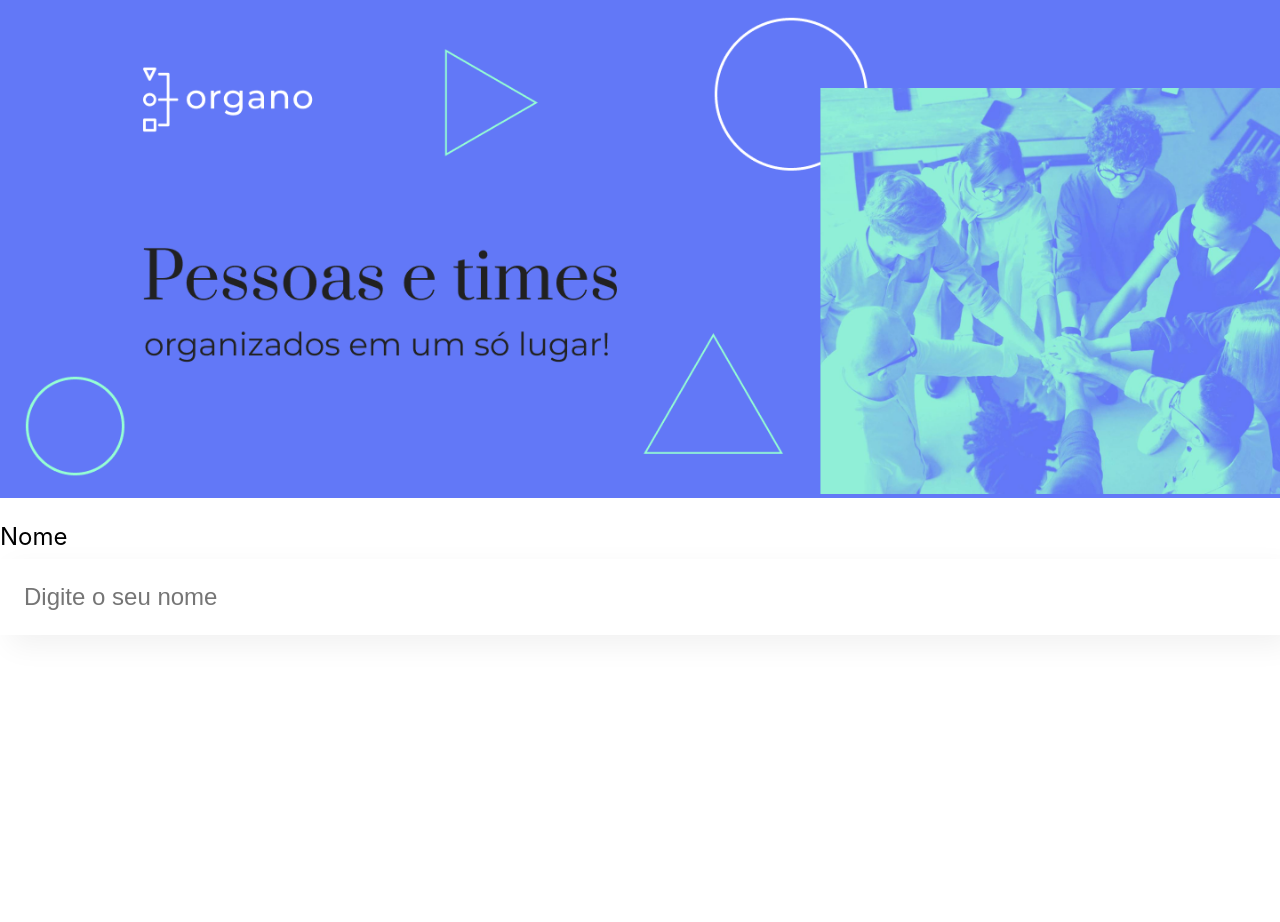
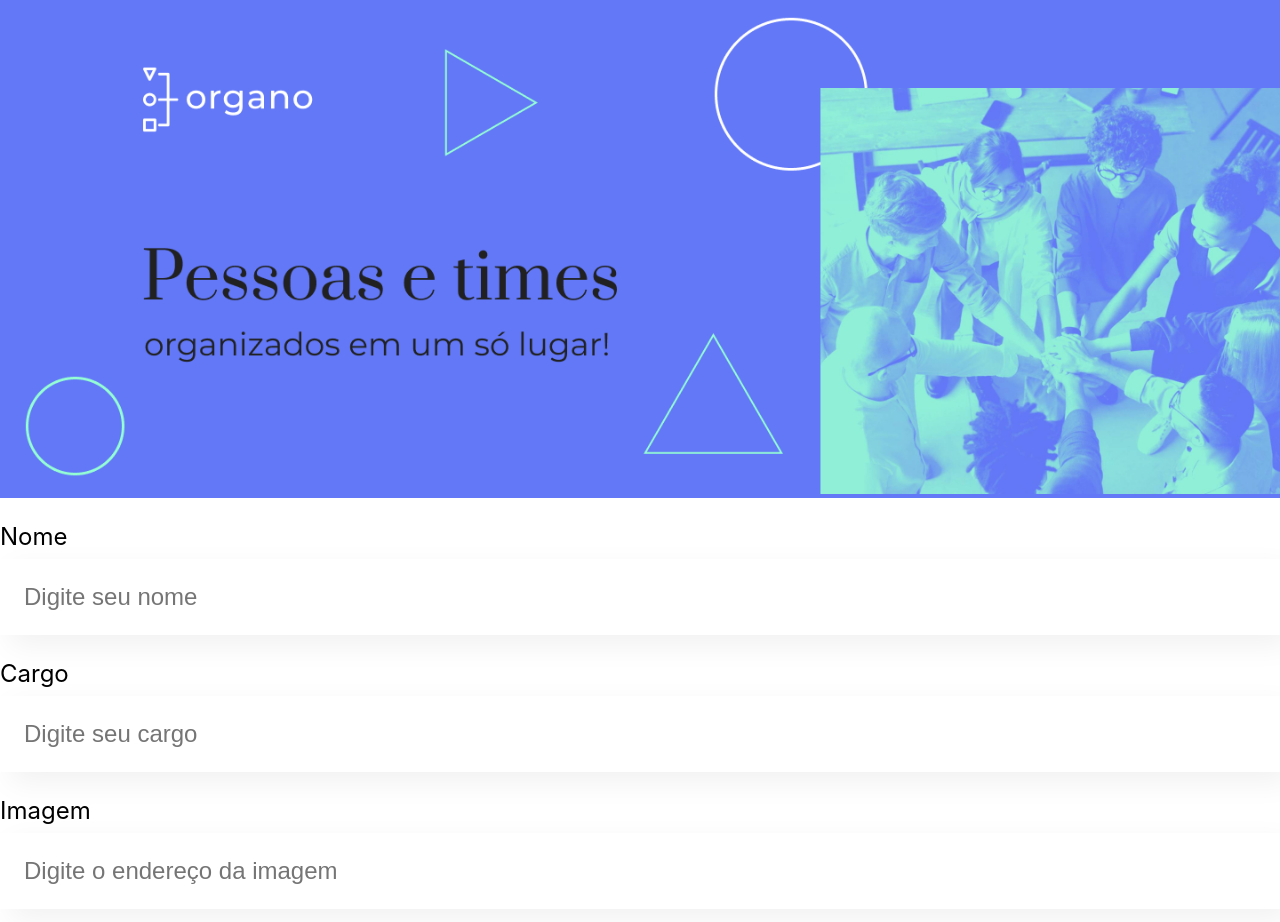
Before and after one commit to hbauhvagner/organo, a React (Create React App) app: page / in a window 1280 px wide. Shown: the top 922 px of the page. Before the commit the page ends 800 px from the top, so only its background shows below. Built offline with nearby package versions, Linux system fonts and the light colour scheme.

Commit message:
Parâmetros de componente

```diff
--- a/src/App.js
+++ b/src/App.js
@@ -5,7 +5,9 @@
   return (
     <div className="App">
       <Banner />
-      <TextField />
+      <TextField label="Nome" placeholder="Digite seu nome" />
+      <TextField label="Cargo" placeholder="Digite seu cargo" />
+      <TextField label="Imagem" placeholder="Digite o endereço da imagem" />
     </div>
   );
 }
--- a/src/components/TextField/index.js
+++ b/src/components/TextField/index.js
@@ -1,10 +1,10 @@
 import './style.css'
 
-const TextField = () => {
+const TextField = (props) => {
     return (
         <div className="text-field">
-            <label>Nome</label>
-            <input placeholder='Digite o seu nome' />
+            <label>{props.label}</label>
+            <input placeholder={props.placeholder} />
         </div>
     )
 }
```
